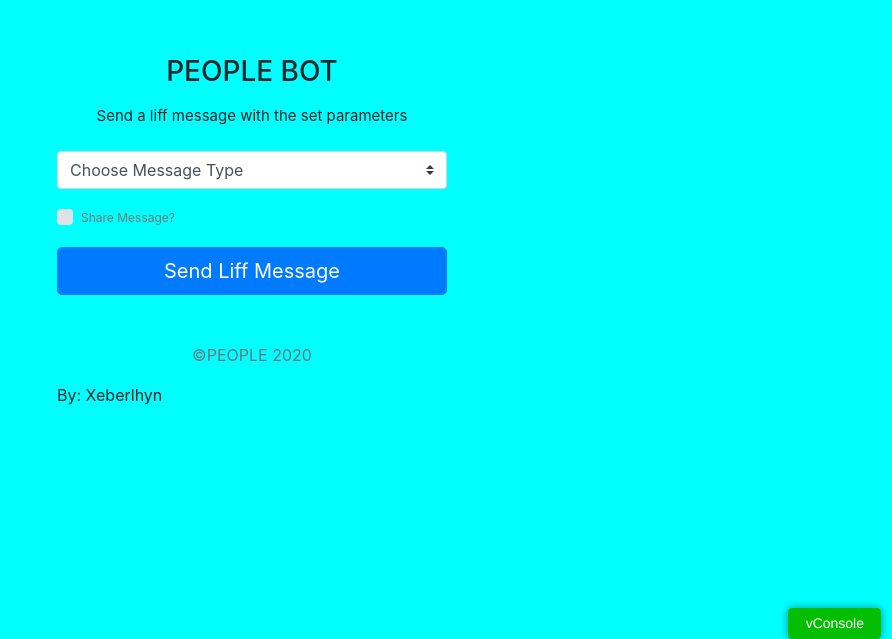
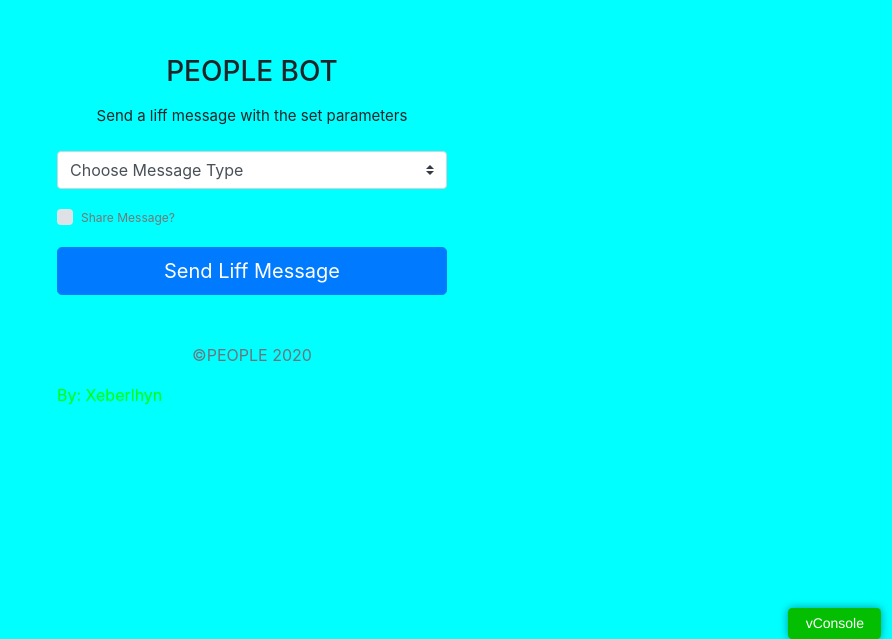
Before and after one commit to VTEAMBOT/Liff-V2, a plain HTML site: page index.html in a window 1280 px wide. Shown: the part 161-800 px from the top of the page, without its empty margins (388-1280 px from the left). Drawn offline with Linux system fonts and the light colour scheme; a script that the page names is missing.

Commit message:
Update index.html

```diff
--- a/index.html
+++ b/index.html
@@ -63,6 +63,6 @@
         </div>
         <a href="#" id="liffSendMessage" class="btn btn-lg btn-primary btn-block">Send Liff Message</a>
         <p class="mt-5 mb-3 text-muted text-center">©PEOPLE 2020</p>
-        <p <color:"#00ff00";><class="mt-5 mb-3 text-muted text-center">By: Xeberlhyn</p>
+        <p style="color:#00ff00;"><class="mt-5 mb-3 text-muted text-center">By: Xeberlhyn</p>
     </form>
 </body>
```
